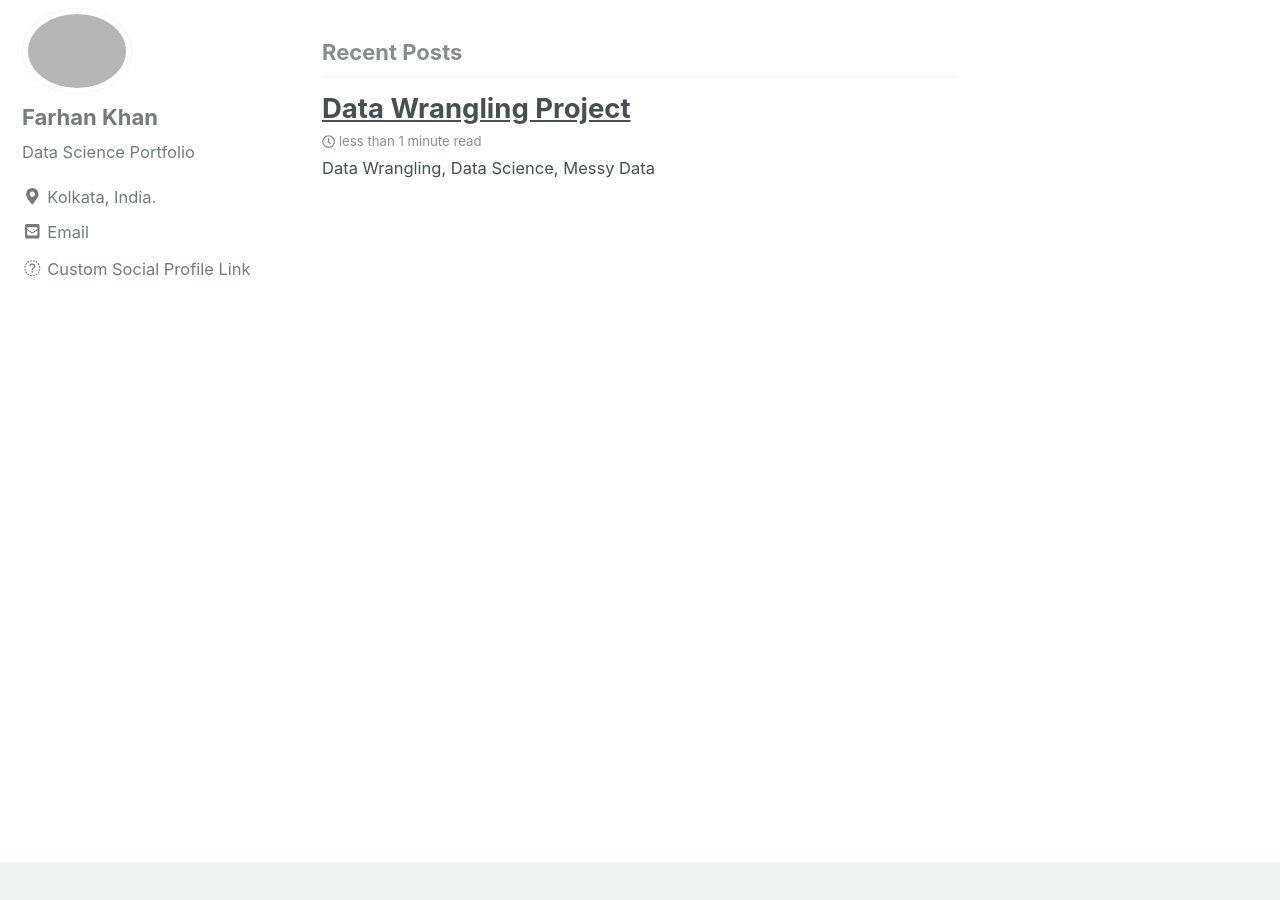
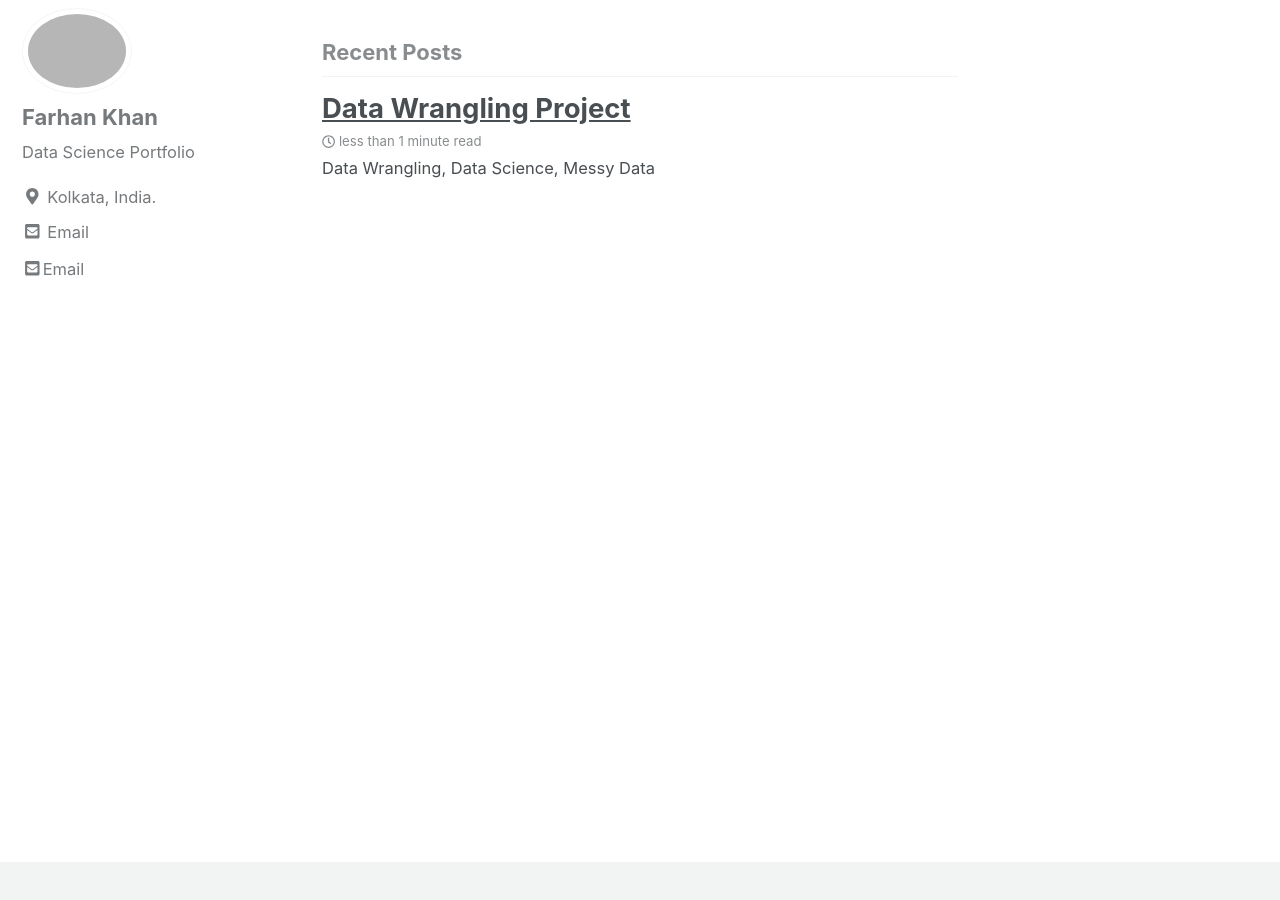
Before and after one commit to khanfarhan10/khanfarhan10old.github.io, a Jekyll site: the page built from index.html, in a window 1280 px wide and 900 px high, scrolled down 1096 px. Built offline with Jekyll 4.4.1, drawn with Linux system fonts in a browser that asks for light colours; nearby versions of some CDN libraries; the list of posts is cut into pages by our own code.

Commit message:
Update author-profile-custom-links.html

```diff
--- a/_includes/author-profile-custom-links.html
+++ b/_includes/author-profile-custom-links.html
@@ -1,5 +1,5 @@
   <li>
-    <a href="http://link-to-whatever-social-network.com/user/" itemprop="sameAs">
-      <i class="fas fa-fw" aria-hidden="true"></i> Custom Social Profile Link
+    <a href="mailto:njrfarhandasilva10@gmail.com" itemprop="sameAs">
+      <i class="fas fa-fw fa-envelope-square" aria-hidden="true"></i>Email
     </a>
   </li>
```
